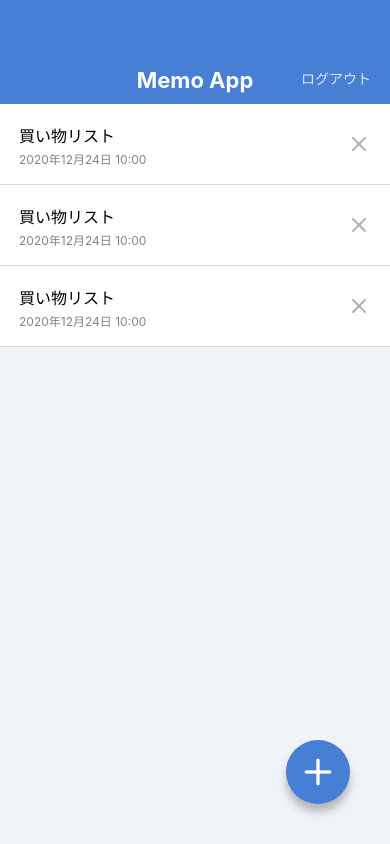
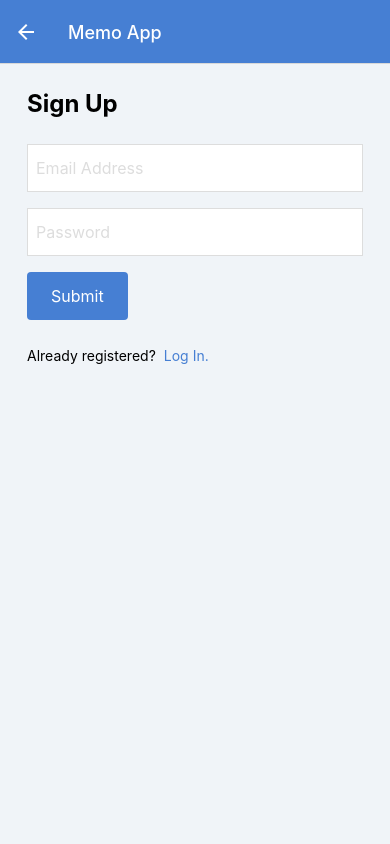
Before and after one commit to tigericky77/MemoApp, a React Native app: screen /SignUp in a window 390 px wide. Built offline with nearby package versions, Linux system fonts and the light colour scheme.

Commit message:
Connect screens with react-navigation

```diff
--- a/App.jsx
+++ b/App.jsx
@@ -1,14 +1,52 @@
 import React from 'react';
+import { NavigationContainer } from '@react-navigation/native';
+import { createStackNavigator, CardStyleInterpolators } from '@react-navigation/stack';
+
 import MemoListScreen from './src/screens/MemoListScreen';
-// import MemoDetailScreen from './src/screens/MemoDetailScreen';
-// import MemoEditScreen from './src/screens/MemoEditScreen';
-// import MemoCreateScreen from './src/screens/MemoCreateScreen';
+import MemoDetailScreen from './src/screens/MemoDetailScreen';
+import MemoEditScreen from './src/screens/MemoEditScreen';
+import MemoCreateScreen from './src/screens/MemoCreateScreen';
 import LoginScreen from './src/screens/LoginScreen';
-// import SignUpScreen from './src/screens/SignUpScreen';
+import SignUpScreen from './src/screens/SignUpScreen';
+
+const Stack = createStackNavigator();
 
 // eslint-disable-next-line react/function-component-definition
 export default function App() {
   return (
-    <MemoListScreen />
+    <NavigationContainer>
+      <Stack.Navigator
+        initialRouteName="Login"
+        screenOptions={{
+          headerStyle: { backgroundColor: '#467FD3' },
+          headerTitleStyle: { color: '#FFFFFF' },
+          headerTitle: 'Memo App',
+          headerTintColor: '#FFFFFF',
+          headerBackTitle: 'Back',
+          cardStyleInterpolator: CardStyleInterpolators.forHorizontalIOS,
+          gestureEnabled: true,
+          geetureDirection: 'horizontal',
+        }}
+      >
+        <Stack.Screen name="MemoList" component={MemoListScreen} />
+        <Stack.Screen name="MemoDetail" component={MemoDetailScreen} />
+        <Stack.Screen name="MemoEdit" component={MemoEditScreen} />
+        <Stack.Screen name="MemoCreate" component={MemoCreateScreen} />
+        <Stack.Screen
+          name="Login"
+          component={LoginScreen}
+          options={{
+            cardStyleInterpolator: CardStyleInterpolators.forFadeFromBottomAndroid,
+          }}
+          />
+        <Stack.Screen
+          name="SignUp"
+          component={SignUpScreen}
+          options={{
+            cardStyleInterpolator: CardStyleInterpolators.forFadeFromBottomAndroid,
+          }}
+        />
+      </Stack.Navigator>
+    </NavigationContainer>
   );
 }
--- a/package.json
+++ b/package.json
@@ -11,12 +11,16 @@
   },
   "dependencies": {
     "@expo/vector-icons": "^12.0.5",
+    "@react-navigation/native": "^6.0.6",
+    "@react-navigation/stack": "^6.0.11",
     "expo": "~43.0.2",
     "expo-status-bar": "~1.1.0",
     "prop-types": "^15.7.2",
     "react": "17.0.1",
     "react-dom": "17.0.1",
     "react-native": "0.64.3",
+    "react-native-safe-area-context": "3.3.2",
+    "react-native-screens": "~3.8.0",
     "react-native-web": "0.17.1"
   },
   "devDependencies": {
--- a/src/components/MemoList.jsx
+++ b/src/components/MemoList.jsx
@@ -1,42 +1,63 @@
 import React from 'react';
 import {
-  View, Text, StyleSheet, TouchableOpacity,
+  View, Text, StyleSheet, TouchableOpacity, Alert,
 } from 'react-native';
+import { useNavigation } from '@react-navigation/native';
+
 import { Feather } from '@expo/vector-icons';
 
 // eslint-disable-next-line react/function-component-definition
 export default function MemoList() {
+  const navigation = useNavigation();
   return (
     <View>
-      <View style={styles.memoListItem}>
+      <TouchableOpacity
+        style={styles.memoListItem}
+        onPress={() => { navigation.navigate('MemoDetail'); }}
+      >
         <View>
           <Text style={styles.memoListItemTitle}>買い物リスト</Text>
           <Text style={styles.memoListItemDate}>2020年12月24日 10:00</Text>
         </View>
-        <TouchableOpacity>
+        <TouchableOpacity
+          style={styles.memoDelete}
+          onPress={() => { Alert.alert('Are you sure?'); }}
+        >
           <Feather name="x" size={24} color="#B0B0B0" />
         </TouchableOpacity>
-      </View>
+      </TouchableOpacity>
 
-      <View style={styles.memoListItem}>
+      <TouchableOpacity
+        style={styles.memoListItem}
+        onPress={() => { navigation.navigate('MemoDetail'); }}
+      >
         <View>
           <Text style={styles.memoListItemTitle}>買い物リスト</Text>
           <Text style={styles.memoListItemDate}>2020年12月24日 10:00</Text>
         </View>
-        <TouchableOpacity>
+        <TouchableOpacity
+          style={styles.memoDelete}
+          onPress={() => { Alert.alert('Are you sure?'); }}
+        >
           <Feather name="x" size={24} color="#B0B0B0" />
         </TouchableOpacity>
-      </View>
+      </TouchableOpacity>
 
-      <View style={styles.memoListItem}>
+      <TouchableOpacity
+        style={styles.memoListItem}
+        onPress={() => { navigation.navigate('MemoDetail'); }}
+      >
         <View>
           <Text style={styles.memoListItemTitle}>買い物リスト</Text>
           <Text style={styles.memoListItemDate}>2020年12月24日 10:00</Text>
         </View>
-        <TouchableOpacity>
+        <TouchableOpacity
+          style={styles.memoDelete}
+          onPress={() => { Alert.alert('Are you sure?'); }}
+        >
           <Feather name="x" size={24} color="#B0B0B0" />
         </TouchableOpacity>
-      </View>
+      </TouchableOpacity>
     </View>
   );
 }
@@ -61,4 +82,7 @@
     lineHeight: 16,
     color: '#848484',
   },
+  memoDelete: {
+    padding: 8,
+  },
 });
--- a/src/screens/LoginScreen.jsx
+++ b/src/screens/LoginScreen.jsx
@@ -3,22 +3,36 @@
   View, Text, TextInput, StyleSheet, TouchableOpacity,
 } from 'react-native';
 
-import AppBar from '../components/AppBar';
 import Button from '../components/Button';
 
 // eslint-disable-next-line react/function-component-definition
-export default function LoginScreen() {
+export default function LoginScreen(props) {
+  const { navigation } = props;
   return (
     <View style={styles.container}>
-      <AppBar />
       <View style={styles.inner}>
         <Text style={styles.title}>Log In</Text>
         <TextInput style={styles.input} value="Email Address" />
         <TextInput style={styles.input} value="Password" />
-        <Button label="Submit" />
+        <Button
+          label="Submit"
+          onPress={() => {
+            navigation.reset({
+              index: 0,
+              routes: [{ name: 'MemoList' }],
+            });
+          }}
+        />
         <View style={styles.footer}>
           <Text style={styles.footerText}>Not registered?</Text>
-          <TouchableOpacity>
+          <TouchableOpacity
+            onPress={() => {
+              navigation.reset({
+                index: 0,
+                routes: [{ name: 'SignUp' }],
+              });
+            }}
+          >
             <Text style={styles.footerLink}>Sign up here!</Text>
           </TouchableOpacity>
         </View>
--- a/src/screens/MemoCreateScreen.jsx
+++ b/src/screens/MemoCreateScreen.jsx
@@ -3,19 +3,21 @@
   View, TextInput, StyleSheet,
 } from 'react-native';
 
-import AppBar from '../components/AppBar';
 import CircleButton from '../components/CircleButton';
 import KeyboardSafeView from '../components/KeyboardSafeView';
 
 // eslint-disable-next-line react/function-component-definition
-export default function MemoCreateScreen() {
+export default function MemoCreateScreen(props) {
+  const { navigation } = props;
   return (
     <KeyboardSafeView style={styles.container}>
-      <AppBar />
       <View style={styles.inputContainer}>
         <TextInput value="" multiline style={styles.input} />
       </View>
-      <CircleButton name="check" />
+      <CircleButton
+        name="check"
+        onPress={() => { navigation.goBack(); }}
+      />
     </KeyboardSafeView>
   );
 }
--- a/src/screens/MemoDetailScreen.jsx
+++ b/src/screens/MemoDetailScreen.jsx
@@ -3,14 +3,13 @@
   View, ScrollView, Text, StyleSheet,
 } from 'react-native';
 
-import AppBar from '../components/AppBar';
 import CircleButton from '../components/CircleButton';
 
 // eslint-disable-next-line react/function-component-definition
-export default function MemoDetailScreen() {
+export default function MemoDetailScreen(props) {
+  const { navigation } = props;
   return (
     <View style={styles.container}>
-      <AppBar />
       <View style={styles.memoheader}>
         <Text style={styles.memoTitle}>買い物リスト</Text>
         <Text style={styles.memoDate}>2020年12月24日 10:00</Text>
@@ -22,7 +21,11 @@
           本文用なので使い方を間違えると不自然に見えることもありますので要注意。
         </Text>
       </ScrollView>
-      <CircleButton style={{ top: 160, bottom: 'auto' }} name="edit-2" />
+      <CircleButton
+        style={{ top: 60, bottom: 'auto' }}
+        name="edit-2"
+        onPress={() => { navigation.navigate('MemoEdit'); }}
+      />
     </View>
   );
 }
--- a/src/screens/MemoEditScreen.jsx
+++ b/src/screens/MemoEditScreen.jsx
@@ -3,19 +3,21 @@
   View, TextInput, StyleSheet,
 } from 'react-native';
 
-import AppBar from '../components/AppBar';
 import CircleButton from '../components/CircleButton';
 import KeyboardSafeView from '../components/KeyboardSafeView';
 
 // eslint-disable-next-line react/function-component-definition
-export default function MemoEditScreen() {
+export default function MemoEditScreen(props) {
+  const { navigation } = props;
   return (
     <KeyboardSafeView style={styles.container} behavior="height">
-      <AppBar />
       <View style={styles.inputContainer}>
         <TextInput value="買い物リスト" multiline style={styles.input} />
       </View>
-      <CircleButton name="check" />
+      <CircleButton
+        name="check"
+        onPress={() => { navigation.goBack(); }}
+      />
     </KeyboardSafeView>
   );
 }
--- a/src/screens/MemoListScreen.jsx
+++ b/src/screens/MemoListScreen.jsx
@@ -1,17 +1,19 @@
 import React from 'react';
 import { View, StyleSheet } from 'react-native';
 
-import AppBar from '../components/AppBar';
 import MemoList from '../components/MemoList';
 import CircleButton from '../components/CircleButton';
 
 // eslint-disable-next-line react/function-component-definition
-export default function MemoListScreen() {
+export default function MemoListScreen(props) {
+  const { navigation } = props;
   return (
     <View style={styles.container}>
-      <AppBar />
       <MemoList />
-      <CircleButton name="plus" />
+      <CircleButton
+        name="plus"
+        onPress={() => { navigation.navigate('MemoCreate'); }}
+      />
     </View>
   );
 }
--- a/src/screens/SignUpScreen.jsx
+++ b/src/screens/SignUpScreen.jsx
@@ -3,22 +3,36 @@
   View, Text, TextInput, StyleSheet, TouchableOpacity,
 } from 'react-native';
 
-import AppBar from '../components/AppBar';
 import Button from '../components/Button';
 
 // eslint-disable-next-line react/function-component-definition
-export default function SignUpScreen() {
+export default function SignUpScreen(props) {
+  const { navigation } = props;
   return (
     <View style={styles.container}>
-      <AppBar />
       <View style={styles.inner}>
         <Text style={styles.title}>Sign Up</Text>
         <TextInput style={styles.input} value="Email Address" />
         <TextInput style={styles.input} value="Password" />
-        <Button label="Submit" />
+        <Button
+          label="Submit"
+          onPress={() => {
+            navigation.reset({
+              index: 0,
+              routes: [{ name: 'MemoList' }],
+            });
+          }}
+        />
         <View style={styles.footer}>
           <Text style={styles.footerText}>Already registered?</Text>
-          <TouchableOpacity>
+          <TouchableOpacity
+            onPress={() => {
+              navigation.reset({
+                index: 0,
+                routes: [{ name: 'Login' }],
+              });
+            }}
+          >
             <Text style={styles.footerLink}>Log In.</Text>
           </TouchableOpacity>
         </View>
```
Also changed, not shown: .eslintrc.json, 1 other file (tests, documents, lock files or other folders).
